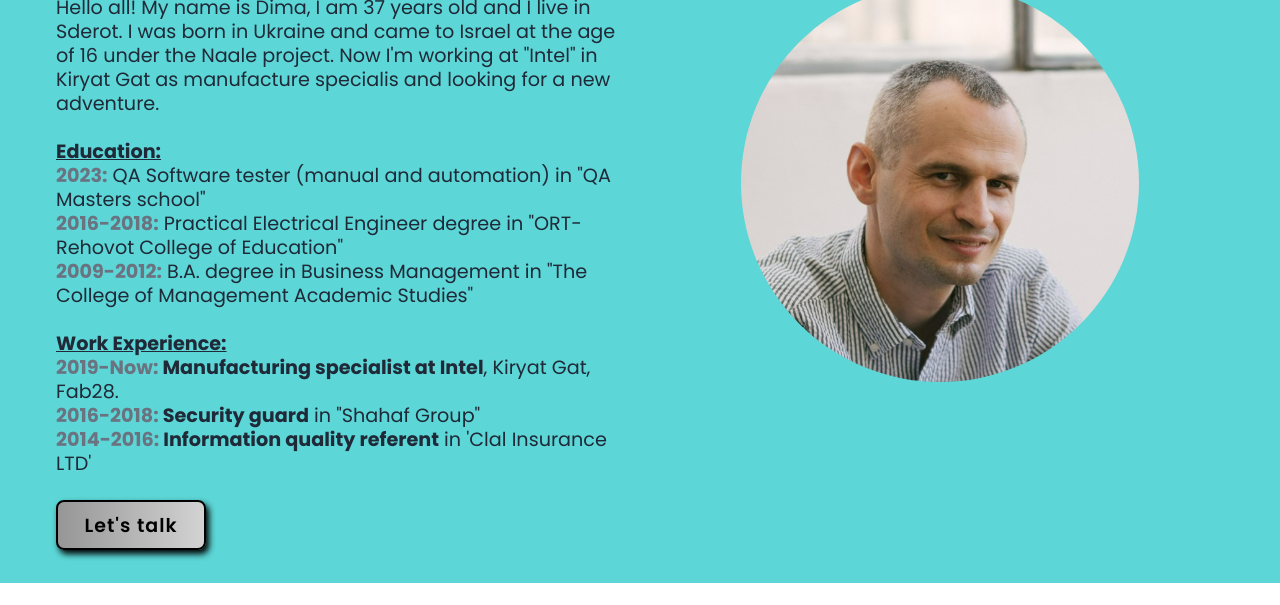
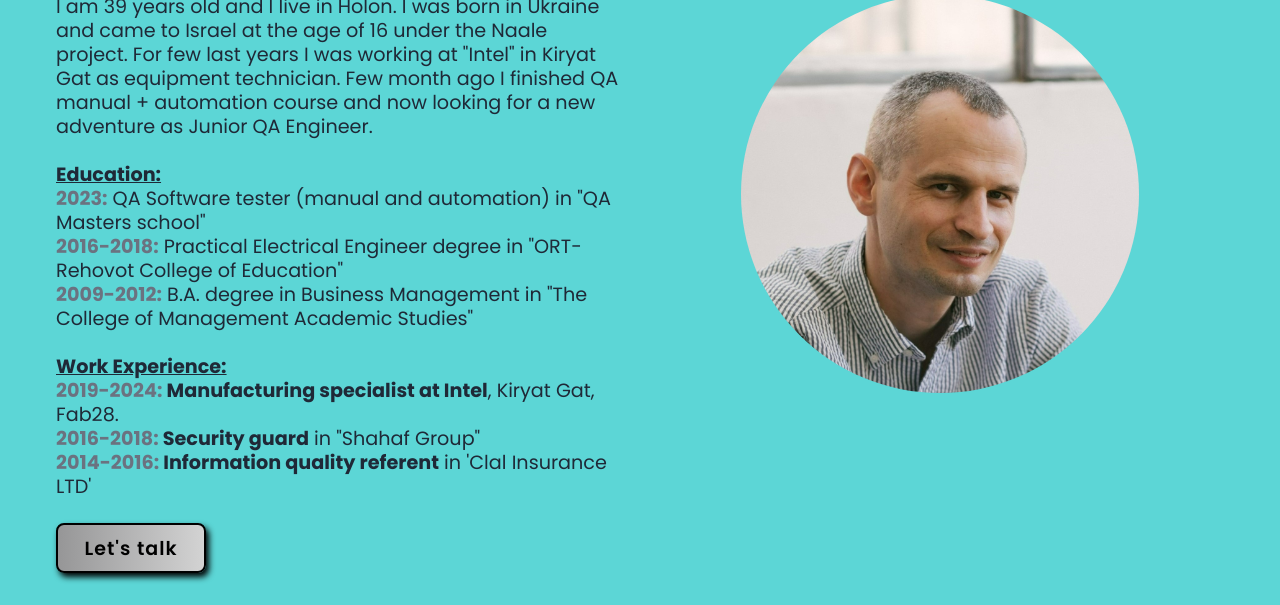
Before and after one commit to DmitryBelenky/html, a plain HTML site: page index.html in a window 1280 px wide. Shown: the part 217-822 px from the top of the page. Before the commit the page ends 800 px from the top, so only its background shows below. Drawn offline with nearby package versions, Linux system fonts and the light colour scheme.

Commit message:
Add files via upload

```diff
--- a/index.html
+++ b/index.html
@@ -41,9 +41,11 @@
           <span>I'm Dmitry Belenky</span><br>
         </h1>
         <p class="description">
-          Hello all! My name is Dima, I am 37 years old and I live in Sderot.
+          I am 39 years old and I live in Holon.
           I was born in Ukraine and came to Israel at the age of 16 under the Naale project.
-          Now I'm working at "Intel" in Kiryat Gat as manufacture specialis and looking for a new adventure.<br><br>
+          For few last years I was working at "Intel" in Kiryat Gat as equipment technician.
+          Few month ago I finished QA manual + automation course and now looking for a new adventure as Junior QA
+          Engineer.<br><br>
           <u><b>Education:</b></u><br>
           <b style="color: #6b7280;">2023:</b> QA Software tester (manual and automation) in "QA Masters school"
           <br>
@@ -53,7 +55,7 @@
           Academic Studies"<br><br>
 
           <u><b>Work Experience:</b></u><br>
-          <b style="color: #6b7280;">2019-Now:</b><b> Manufacturing specialist at Intel</b>, Kiryat Gat, Fab28. <br>
+          <b style="color: #6b7280;">2019-2024:</b><b> Manufacturing specialist at Intel</b>, Kiryat Gat, Fab28. <br>
           <b style="color: #6b7280;">2016-2018:</b><b> Security guard</b> in "Shahaf Group"<br>
           <b style="color: #6b7280;">2014-2016:</b><b> Information quality referent</b> in 'Clal Insurance LTD'<br>
 
```
Also changed, not shown: contact.html (+3 -3 lines), gallery.html (+3 -3 lines).
